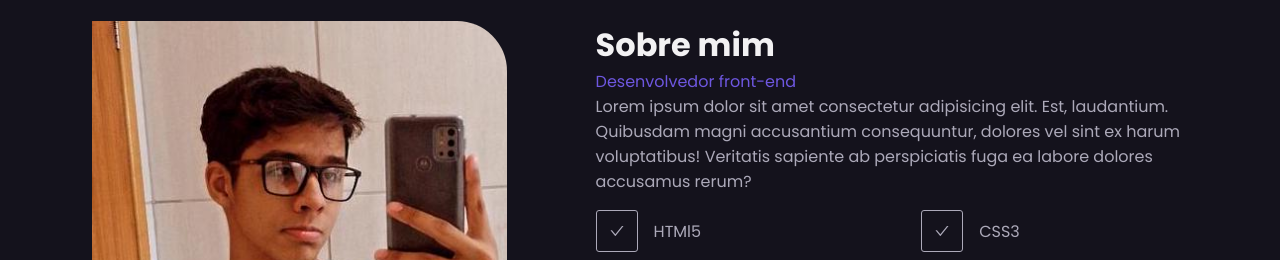
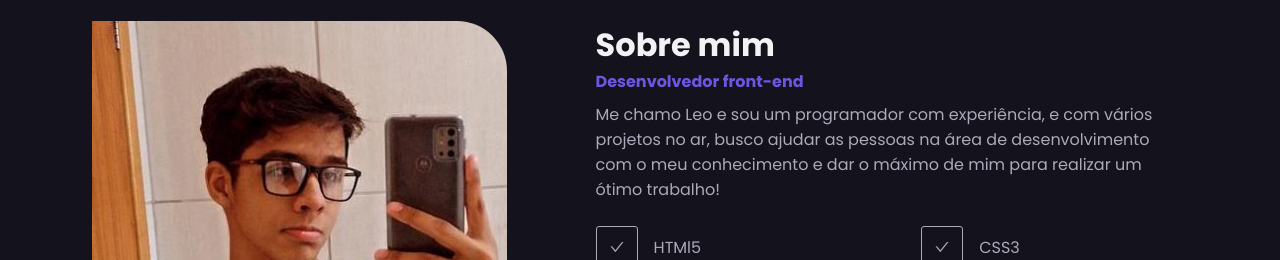
Before and after one commit to SoaresLeonardo/soaresleonardo-web, a React (Vite) app: page / in a window 1280 px wide. Shown: the part 671-931 px from the top of the page. Built offline with nearby package versions, Linux system fonts and the light colour scheme.

Commit message:
add Data About

```diff
--- a/src/Data.js
+++ b/src/Data.js
@@ -31,3 +31,7 @@ export const myProjects = [
     hrefCode: "https://github.com/SoaresLeonardo/login-page",
   },
 ];
+
+export const aboutInfo = [
+  "Me chamo Leo e sou um programador com experiência, e com vários projetos no ar, busco ajudar as pessoas na área de desenvolvimento com o meu conhecimento e dar o máximo de mim para realizar um ótimo trabalho!",
+];
--- a/src/components/About/AboutStyled.js
+++ b/src/components/About/AboutStyled.js
@@ -50,8 +50,12 @@ export const AboutImage = styled.div`
 export const Title = styled.h1``;
 export const Subtitle = styled.span`
   color: #6e57e0;
+  font-weight: bold;
 `;
-export const Description = styled.p``;
+export const Description = styled.p`
+  padding-top: 8px;
+  padding-bottom: 8px;
+`;
 export const AboutSkillsContainer = styled.div`
   width: 100%;
   margin: 1rem 0;
--- a/src/components/About/index.jsx
+++ b/src/components/About/index.jsx
@@ -13,6 +13,7 @@ import {
 } from "./AboutStyled";
 
 import { AiOutlineCheck } from "react-icons/ai";
+import { aboutInfo } from "../../Data";
 
 export function AboutPage() {
   return (
@@ -24,12 +25,11 @@ export function AboutPage() {
         <AboutIntro>
           <Title>Sobre mim</Title>
           <Subtitle>Desenvolvedor front-end</Subtitle>
-          <Description>
-            Lorem ipsum dolor sit amet consectetur adipisicing elit. Est,
-            laudantium. Quibusdam magni accusantium consequuntur, dolores vel
-            sint ex harum voluptatibus! Veritatis sapiente ab perspiciatis fuga
-            ea labore dolores accusamus rerum?
-          </Description>
+
+          {aboutInfo.map((item) => (
+            <Description key={item}>{item}</Description>
+          ))}
+
           <AboutSkillsContainer>
             <Skill>
               <SkillCheck>
```
